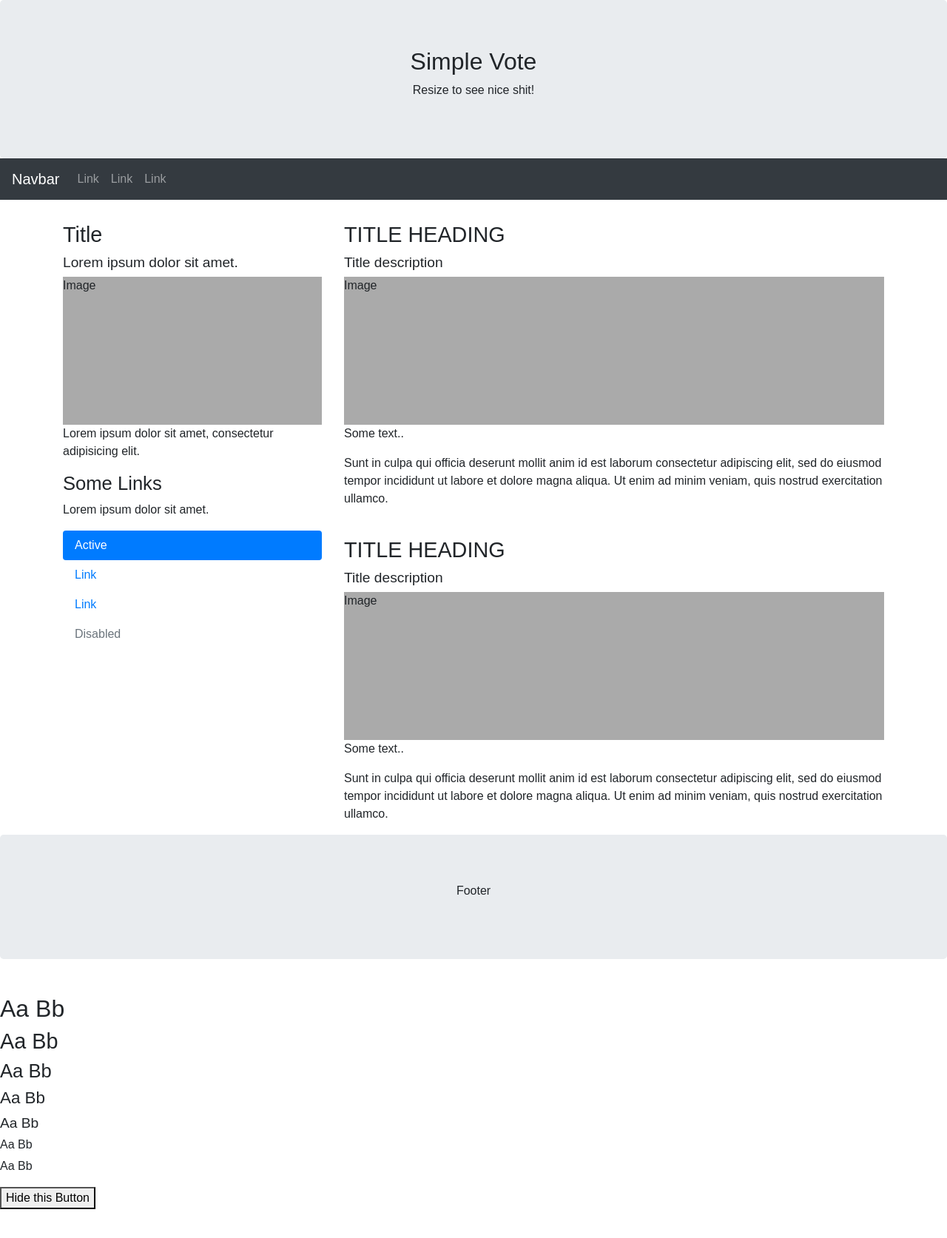
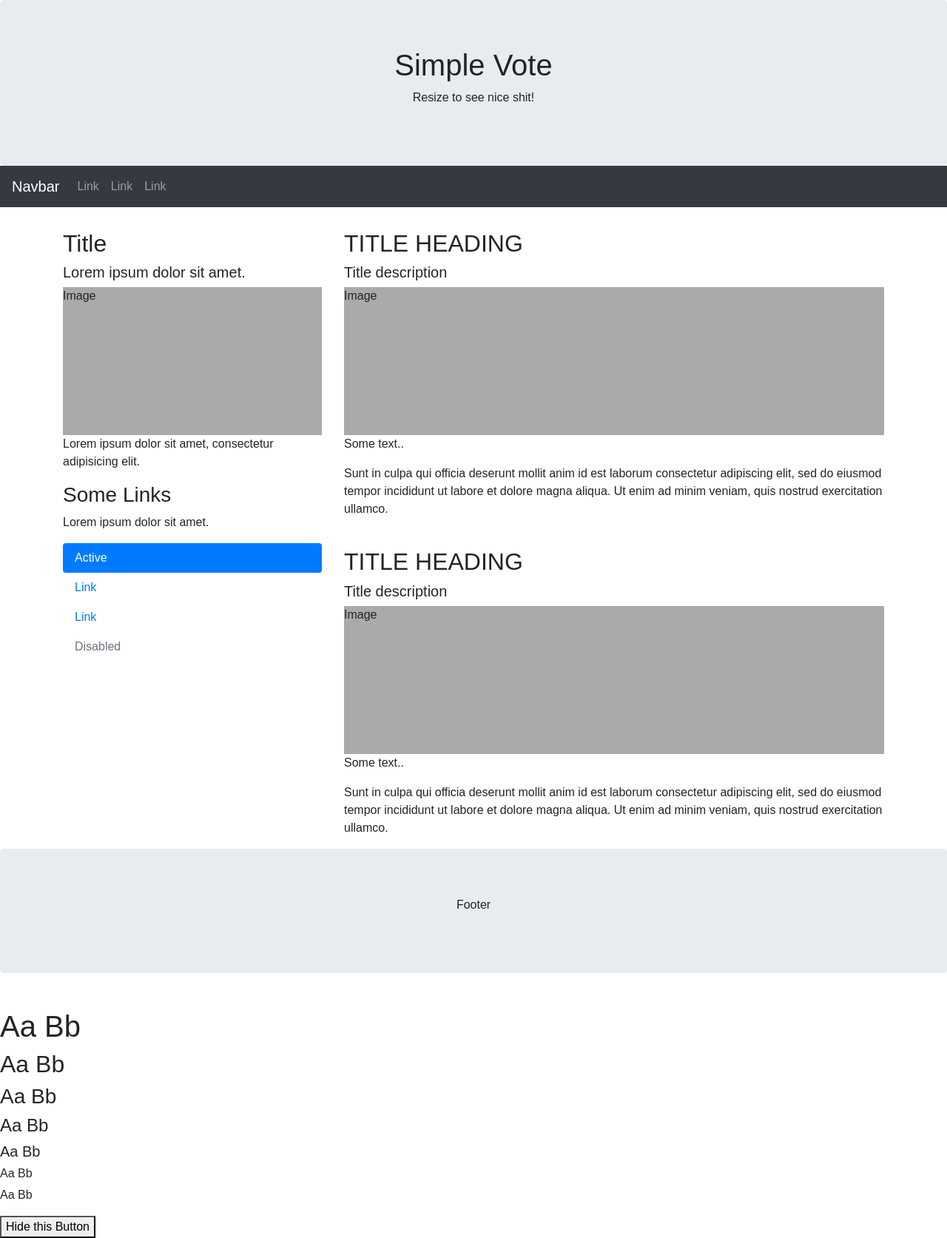
Before and after one commit to SilvioMerz/Simple-Vote, a PHP site: page /Webcontent/Index.html in a window 1280 px wide. Shown: the whole page at 74% size. Before the commit the page ends 1634 px from the top, so only its background shows below. Run offline with PHP 8.4, Linux system fonts and the light colour scheme.

Commit message:
Removed Custom Font-size because we use Bootstrap Font-size

```diff
--- a/CSS/Index.css
+++ b/CSS/Index.css
@@ -1,41 +1,10 @@
 /*Think about using Bootstrap font size*/
 :root {
-    --main-font-size: 16px;
     --main-font-family: Arial, sans-serif;
 }
 
 body {
-    font-size: var(--main-font-size);
     font-family:var(--main-font-family);
-}
-
-h1
-{
-    font-size: 2.0em;
-}
-
-h2
-{
-    font-size: 1.8em;}
-
-h3
-{
-    font-size: 1.6em;
-}
-
-h4
-{
-    font-size: 1.4em;
-}
-
-h5
-{
-    font-size: 1.2em;
-}
-
-p
-{
-    font-size: 1em;
 }
 
 .fakeimg {
```
